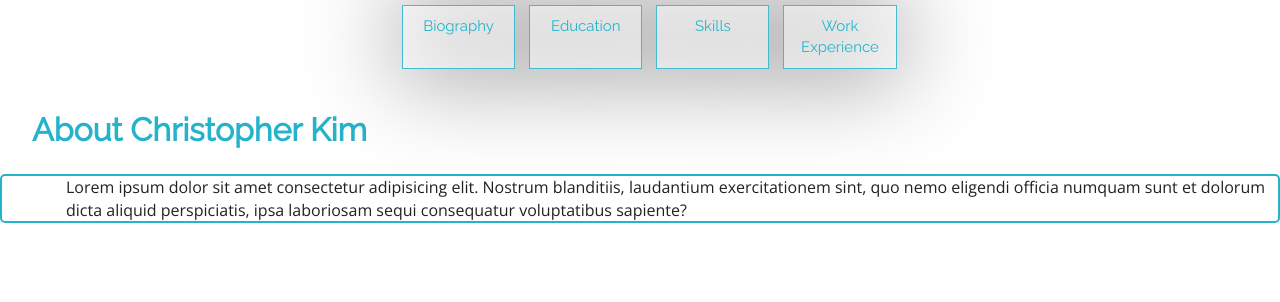
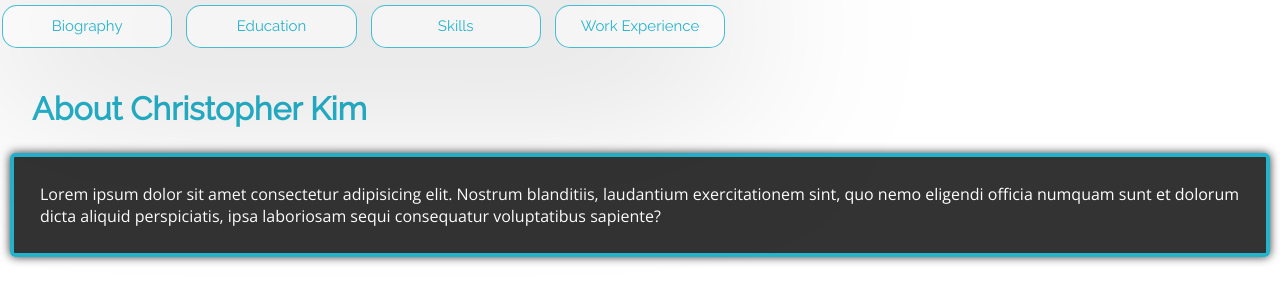
Before and after one commit to chriscarrot/chris-kim-portfolio, a plain HTML site: page index.html in a window 1280 px wide. Drawn offline with nearby package versions, Linux system fonts and the light colour scheme.

Commit message:
Nav bar changes and p tag changes

```diff
--- a/css/main.css
+++ b/css/main.css
@@ -16,19 +16,16 @@ body h1{
 }
 
 nav {
-    vertical-align: middle;
-}
-
-.navbar {
     display: grid;
     grid-gap: 10px;
     grid-template-columns: 1fr 1fr 1fr 1fr 1fr 1fr 1fr;
     text-align: center;
-    filter: drop-shadow(0 0 50px black);
-    padding-left: 25em;
+    filter: drop-shadow(0 0 100px black);
+    margin: 0 auto;
+
 }
 
-.navbar a {
+nav a {
     margin: 5px 2px;
     padding: 10px 5px;
     background-color: rgba(255, 255, 255, 0.5);
@@ -38,21 +35,28 @@ nav {
     font-size: 15px;
     vertical-align: middle;
     border: rgba(37, 179, 204, 0.85) .75px solid;
+    border-radius: 15px;
 }
 
-.navbar a:hover {
+nav a:hover {
     transition: .1s;
     background-color: #000;
-    color: rgba(37, 179, 204, 0.774);
-    box-shadow: 0 0 20px rgba(0, 0, 0, 0.8);
+    color: rgb(255, 255, 255);
+    box-shadow: 0 0 10px rgba(0, 0, 0, 0.8);
     border: rgba(37, 179, 204, 0.85) .75px solid;
+    border-radius: 20px;
 }
 
 p {
+    max-width: 1200px;
+    margin: 0 auto;
+    padding: 2vw;
     font-family: 'Open Sans', sans-serif;
-    padding-left: 5%;
-    border: rgb(37, 179, 204) 2px solid;
+    background-color: rgba(0, 0, 0, 0.8);
+    border: rgb(37, 179, 204) 4px solid;
     border-radius: 5px;
+    color: white;
+    box-shadow: 0 0 10px rgba(0, 0, 0, 0.8);
 }
 /*
  * Remove text-shadow in selection highlight:
--- a/index.html
+++ b/index.html
@@ -25,28 +25,36 @@
   <!-- Add your site or application content here -->
   <header>
     <nav>
-        <div class="navbar">
         <a href="#about">Biography</a>
         <a href="#about">Education</a>
         <a href="#about">Skills</a>
         <a href="#about">Work Experience</a>
-        </div>
     </nav>
   </header>
   <h1>About Christopher Kim</h1>
   <p>
-      Lorem ipsum dolor sit amet consectetur adipisicing elit. Nostrum blanditiis, laudantium exercitationem sint, quo nemo eligendi officia numquam sunt et dolorum dicta aliquid perspiciatis, ipsa laboriosam sequi consequatur voluptatibus sapiente?
+    Lorem ipsum dolor sit amet consectetur adipisicing elit. Nostrum blanditiis, laudantium exercitationem sint, quo
+    nemo eligendi officia numquam sunt et dolorum dicta aliquid perspiciatis, ipsa laboriosam sequi consequatur
+    voluptatibus sapiente?
   </p>
   <script src="js/vendor/modernizr-3.6.0.min.js"></script>
-  <script src="https://code.jquery.com/jquery-3.3.1.min.js" integrity="sha256-FgpCb/KJQlLNfOu91ta32o/NMZxltwRo8QtmkMRdAu8=" crossorigin="anonymous"></script>
-  <script>window.jQuery || document.write('<script src="js/vendor/jquery-3.3.1.min.js"><\/script>')</script>
+  <script src="https://code.jquery.com/jquery-3.3.1.min.js" integrity="sha256-FgpCb/KJQlLNfOu91ta32o/NMZxltwRo8QtmkMRdAu8="
+    crossorigin="anonymous"></script>
+  <script>
+    window.jQuery || document.write('<script src="js/vendor/jquery-3.3.1.min.js"><\/script>')
+  </script>
   <script src="js/plugins.js"></script>
   <script src="js/main.js"></script>
 
   <!-- Google Analytics: change UA-XXXXX-Y to be your site's ID. -->
   <script>
-    window.ga = function () { ga.q.push(arguments) }; ga.q = []; ga.l = +new Date;
-    ga('create', 'UA-XXXXX-Y', 'auto'); ga('send', 'pageview')
+    window.ga = function () {
+      ga.q.push(arguments)
+    };
+    ga.q = [];
+    ga.l = +new Date;
+    ga('create', 'UA-XXXXX-Y', 'auto');
+    ga('send', 'pageview')
   </script>
   <script src="https://www.google-analytics.com/analytics.js" async defer></script>
 </body>
```
Lines whose indentation alone changed are shown as unchanged.
